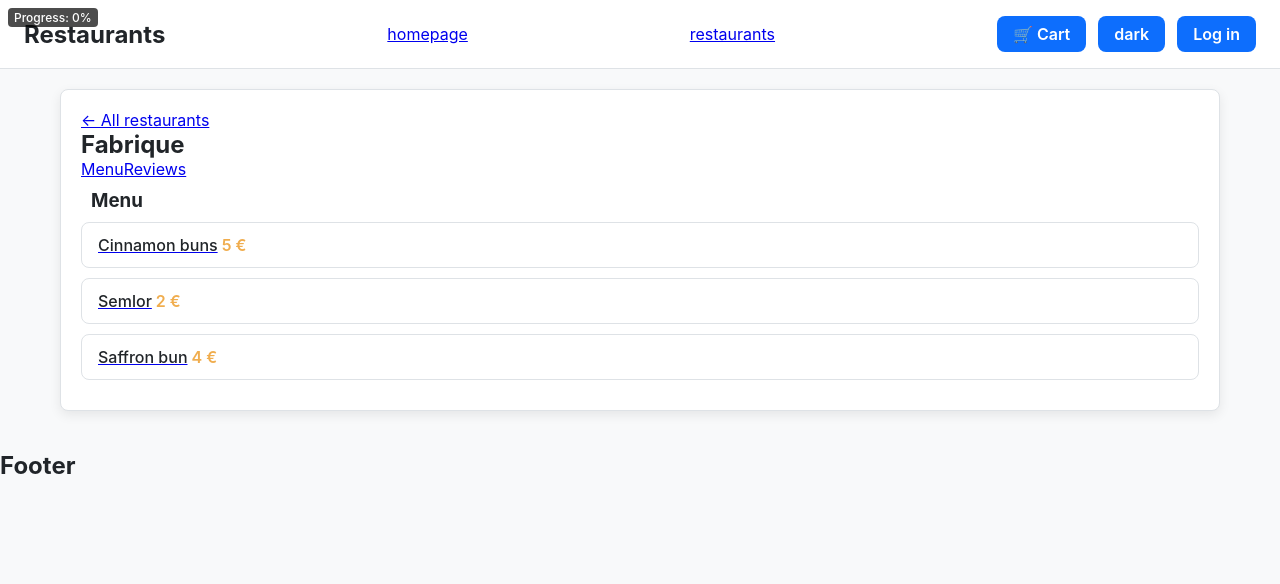
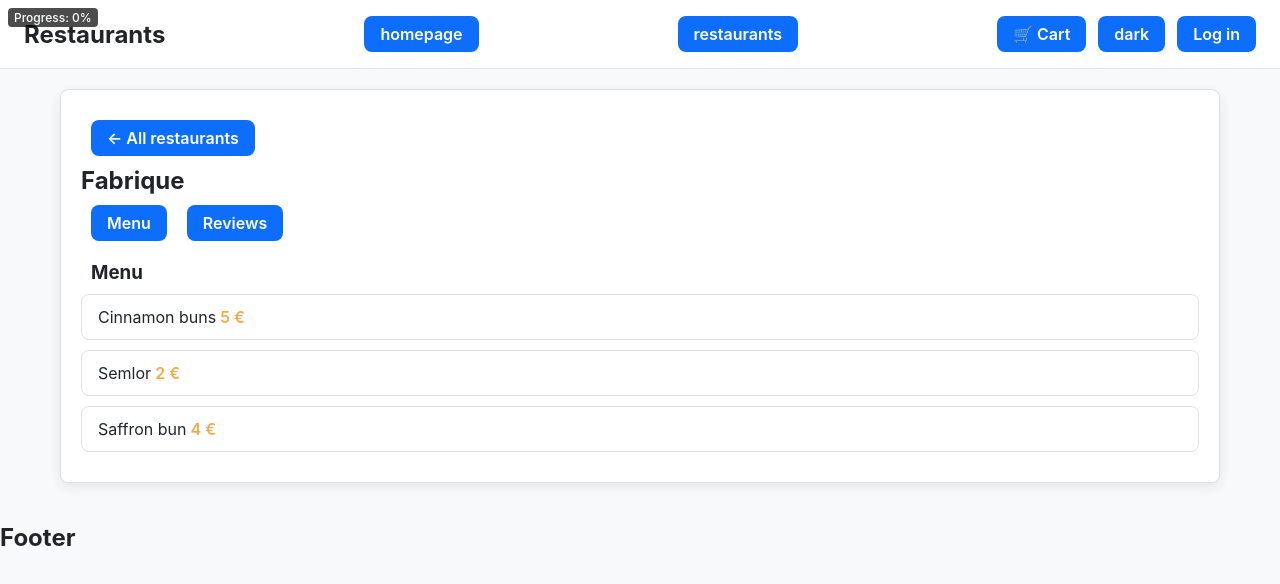
Before and after one commit to lapkinu/react-jsr-course, a React (Vite) app: page /restaurants/982bfbce-c5e0-41a0-9f99-d5c20ecee49d/menu in a window 1280 px wide. Shown: the top 584 px of the page. Built offline with nearby package versions, Linux system fonts and the light colour scheme.

Commit message:
wip: css format

```diff
--- a/src/components/Header/Header.jsx
+++ b/src/components/Header/Header.jsx
@@ -2,6 +2,7 @@ import { Link } from 'react-router';
 import { ThemeSwitcher } from '../Buttons/ThemeSwitcher';
 import { UserLogin } from '../Buttons/UserLogin';
 import { Cart } from '../Cart/Cart';
+import { Button } from '../Common/Button';
 
 import styles from './Header.module.css';
 
@@ -9,8 +10,12 @@ export const Header = () => {
   return (
     <header className={styles.header}>
       <h2 className={styles.title}>Restaurants</h2>
-      <Link to="/homepage">homepage</Link>
-      <Link to="/restaurants">restaurants</Link>
+      <Link to="/homepage">
+        <Button>homepage</Button>
+      </Link>
+      <Link to="/restaurants">
+        <Button>restaurants</Button>
+      </Link>
 
       <div className={styles.actions}>
         <Cart />
--- a/src/components/MenuItem/MenuItem.jsx
+++ b/src/components/MenuItem/MenuItem.jsx
@@ -20,7 +20,7 @@ export const MenuItem = ({ dishId }) => {
     <li className={styles.item}>
       <div className={styles.info}>
         <Link to={`/dish/${dishId}`} className={styles.nameLink}>
-          <span className={styles.name}>{dish.name}</span>
+          <span className={styles.nameLink}>{dish.name}</span>
         </Link>
         <span className={styles.price}> {dish.price} €</span>
       </div>
--- a/src/components/MenuItem/MenuItem.module.css
+++ b/src/components/MenuItem/MenuItem.module.css
@@ -23,3 +23,12 @@
   color: #f0ad4e;
   font-weight: 600;
 }
+
+.nameLink {
+  text-decoration: none;
+  color: inherit;
+}
+
+.nameLink:hover {
+  color: var(--accent-color, #a5bff7);
+}
--- a/src/components/RestaurantCard/RestaurantCard.jsx
+++ b/src/components/RestaurantCard/RestaurantCard.jsx
@@ -2,6 +2,7 @@ import { useSelector } from 'react-redux';
 import { selectRestaurantById } from '../../store/selectors';
 import { RestaurantCardTitle } from '../RestaurantCardTitle/RestaurantCardTitle';
 import { NavLink, Outlet, Link } from 'react-router';
+import { Button } from '../Common/Button';
 
 import styles from './RestaurantCard.module.css';
 import { useParams } from 'react-router';
@@ -16,21 +17,21 @@ export const RestaurantCard = () => {
 
   return (
     <article className={styles.card}>
-      <Link to="/restaurants" className={styles.backLink}>
-        &larr; All restaurants
+      <Link to="/restaurants">
+        <Button className={styles.link}>&larr; All restaurants</Button>
       </Link>
 
       <RestaurantCardTitle title={restaurant.name} />
 
       <nav className={styles.navigation}>
         <NavLink to="menu" className={({ isActive }) => (isActive ? styles.activeTab : styles.tab)}>
-          Menu
+          <Button className={styles.link}>Menu</Button>
         </NavLink>
         <NavLink
           to="reviews"
           className={({ isActive }) => (isActive ? styles.activeTab : styles.tab)}
         >
-          Reviews
+          <Button className={styles.link}>Reviews</Button>
         </NavLink>
       </nav>
       <Outlet context={{ menuIds: restaurant.menu, reviewIds: restaurant.reviews }} />
--- a/src/components/RestaurantCard/RestaurantCard.module.css
+++ b/src/components/RestaurantCard/RestaurantCard.module.css
@@ -6,3 +6,7 @@
   margin-bottom: 20px;
   box-shadow: var(--shadow);
 }
+
+.link {
+  margin: 10px;
+}
--- a/src/components/RestaurantTabs/RestaurantTabsContainer.jsx
+++ b/src/components/RestaurantTabs/RestaurantTabsContainer.jsx
@@ -12,9 +12,11 @@ const RestaurantTab = ({ id }) => {
 
 export const RestaurantTabsContainer = ({ restaurantIds }) => {
   return (
-    <div className={styles.tabs}>
+    <div>
       {restaurantIds.map((id) => (
-        <RestaurantTab key={id} id={id} />
+        <div className={styles.tabs}>
+          <RestaurantTab key={id} id={id} />
+        </div>
       ))}
     </div>
   );
--- a/src/components/Tab/Tab.module.css
+++ b/src/components/Tab/Tab.module.css
@@ -9,6 +9,9 @@
   cursor: pointer;
   transition: all 0.2s;
   border: 1px solid var(--border-color);
+  width: 80%;
+  height: 100px;
+  align-content: center;
 }
 
 .tabButton:hover:not(:disabled) {
--- a/src/pages/DishPage/DishPage.jsx
+++ b/src/pages/DishPage/DishPage.jsx
@@ -5,6 +5,7 @@ import { increment, decrement } from '../../store/cart';
 import { Counter } from '../../components/Counter/Counter';
 import { COUNTER_CONST_MENU } from '../../constants/counterConst';
 import { useAuth } from '../../hooks/useAuth';
+import { Button } from '../../components/Common/Button';
 
 import styles from './DishPage.module.css';
 
@@ -30,23 +31,19 @@ export const DishPage = () => {
 
   return (
     <div className={styles.container}>
-      <button className={styles.backButton} onClick={() => navigate(-1)}>
+      <Button className={styles.backButton} onClick={() => navigate(-1)}>
         &larr; Back
-      </button>
-
+      </Button>
       <article className={styles.card}>
         <h1 className={styles.title}>{dish.name}</h1>
-
         {dish.ingredients && dish.ingredients.length > 0 && (
           <div className={styles.ingredientsBlock}>
             <h3 className={styles.subTitle}>Ingredients:</h3>
             <p className={styles.ingredients}>{dish.ingredients.join(', ')}</p>
           </div>
         )}
-
         <div className={styles.footer}>
           <span className={styles.price}>price {dish.price} €</span>
-
           {user && (
             <Counter
               value={count}
--- a/src/pages/DishPage/DishPage.module.css
+++ b/src/pages/DishPage/DishPage.module.css
@@ -27,7 +27,7 @@
 }
 
 .card {
-  background-color: var(--card-bg, #ffffff);
+  background: var(--surface);
   border: 1px solid var(--border-color, #e5e7eb);
   border-radius: 12px;
   padding: 28px;
@@ -38,13 +38,13 @@
   font-size: 28px;
   font-weight: 700;
   margin-bottom: 16px;
-  color: var(--title-color, #111827);
+  color: var(--text-color);
 }
 
 .ingredientsBlock {
   margin: 20px 0;
   padding: 16px;
-  background-color: var(--secondary-bg, #f9fafb);
+  background: var(--surface);
   border-radius: 8px;
 }
 
--- a/src/pages/HomePage/HomePage.jsx
+++ b/src/pages/HomePage/HomePage.jsx
@@ -1,4 +1,3 @@
-import { Link } from 'react-router';
 import styles from './HomePage.module.css';
 
 export const HomePage = () => {
@@ -6,9 +5,6 @@ export const HomePage = () => {
     <div className={styles.hero}>
       <h1 className={styles.title}>Welcome 🍽️</h1>
       <p className={styles.subtitle}>The best restaurants in town !</p>
-      <Link to="/restaurants" className={styles.ctaButton}>
-        restaurants
-      </Link>
     </div>
   );
 };
--- a/src/pages/RestaurantsPage/RestaurantsPage.jsx
+++ b/src/pages/RestaurantsPage/RestaurantsPage.jsx
@@ -2,7 +2,6 @@ import { useSelector } from 'react-redux';
 import { selectRestaurantIds } from '../../store/selectors';
 import { RestaurantsPageTitle } from '../../components/RestaurantsPageTitle/RestaurantsPageTitle';
 import { RestaurantTabsContainer } from '../../components/RestaurantTabs/RestaurantTabsContainer';
-// import { Outlet } from 'react-router';
 
 import styles from './RestaurantsPage.module.css';
 
@@ -16,7 +15,6 @@ export const RestaurantsPage = ({ title = 'Restaurants page' }) => {
     <div>
       <RestaurantsPageTitle title={title} />
       <RestaurantTabsContainer restaurantIds={restaurantIds} />
-      {/* <Outlet /> */}
     </div>
   );
 };
```
